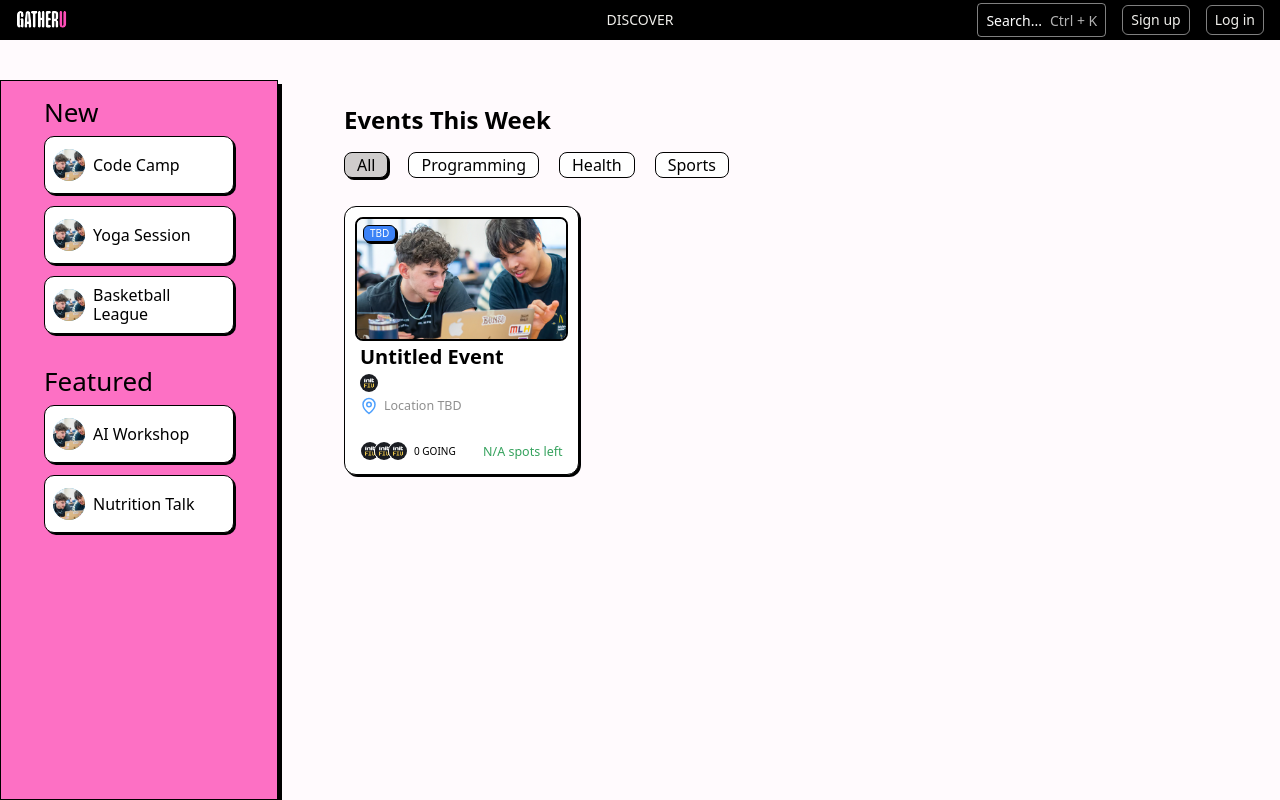
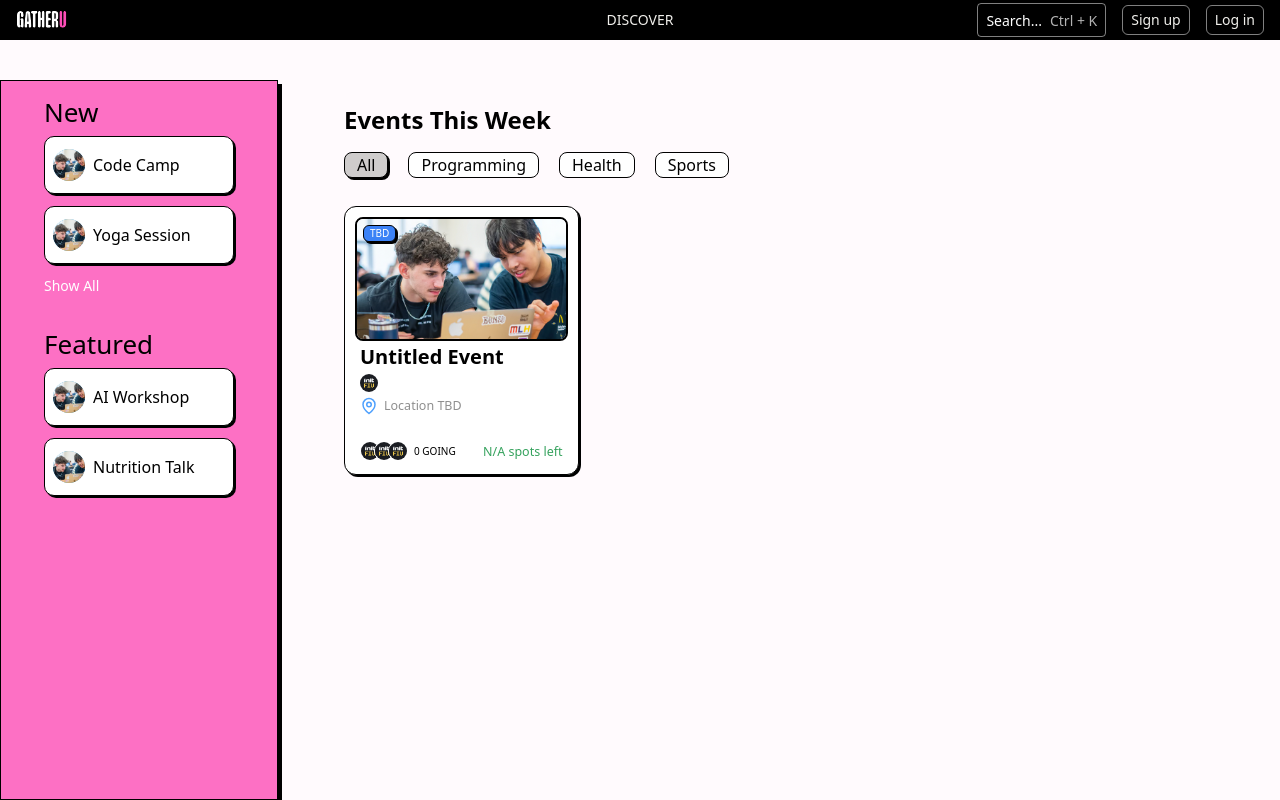
Before and after one commit to hpitta26/club-event-hub, a React (Vite) app in the folder frontend/: page /discover in a window 1280 px wide. Built offline with nearby package versions, Linux system fonts and the light colour scheme; no server answers.

Commit message:
Add Show All/Show Less toggle functionality

```diff
--- a/frontend/src/components/discover/NewSidebar.jsx
+++ b/frontend/src/components/discover/NewSidebar.jsx
@@ -1,27 +1,73 @@
-import React from "react";
+import React, { useState } from "react";
 import dummyEventCardCover from "../../assets/dummyEventCardCover.jpg";
 import NewSidebarCard from "./NewSidebarCard";
 
 const NewSidebar = () => {
   const newEvents = [
-    { id: 1, title: "Code Camp", date: "Aug 20 - 5:00 PM", host: "CodeHub", image: dummyEventCardCover },
-    { id: 2, title: "Yoga Session", date: "Aug 21 - 6:00 PM", host: "Wellness Club", image: dummyEventCardCover },
-    { id: 3, title: "Basketball League", date: "Aug 22 - 7:00 PM", host: "Sports Society", image: dummyEventCardCover },
+    {
+      id: 1,
+      title: "Code Camp",
+      date: "Aug 20 - 5:00 PM",
+      host: "CodeHub",
+      image: dummyEventCardCover,
+    },
+    {
+      id: 2,
+      title: "Yoga Session",
+      date: "Aug 21 - 6:00 PM",
+      host: "Wellness Club",
+      image: dummyEventCardCover,
+    },
+    {
+      id: 3,
+      title: "Study Session",
+      date: "Aug 22 - 6:00 PM",
+      host: "Study Club",
+      image: dummyEventCardCover,
+    },
   ];
 
   const featuredEvents = [
-    { id: 4, title: "AI Workshop", date: "Aug 23 - 4:00 PM", host: "Tech Innovators", image: dummyEventCardCover },
-    { id: 5, title: "Nutrition Talk", date: "Aug 24 - 5:30 PM", host: "Healthy Living", image: dummyEventCardCover },
+    {
+      id: 4,
+      title: "AI Workshop",
+      date: "Aug 23 - 4:00 PM",
+      host: "Tech Innovators",
+      image: dummyEventCardCover,
+    },
+    {
+      id: 5,
+      title: "Nutrition Talk",
+      date: "Aug 24 - 5:30 PM",
+      host: "Healthy Living",
+      image: dummyEventCardCover,
+    },
   ];
+
+  const initialShowNewCardsLimit = 2;
+  const [showNewCardsLimit, setShowNewCardsLimit] = useState(
+    initialShowNewCardsLimit
+  );
+
+  // If the limit is equal to the initial limit, show all events, otherwise show the initial limit
+  const toggleNewEvents = () => {
+    setShowNewCardsLimit((prevLimit) =>
+      prevLimit === initialShowNewCardsLimit
+        ? newEvents.length
+        : initialShowNewCardsLimit
+    );
+  };
 
   return (
     <div className="absolute w-[278px] h-[calc(100vh-80px)] top-[80px] left-0 bg-[rgba(253,78,183,0.8)] border border-black shadow-[4px_4px_0px_#000000] p-4">
       {/* New Events Section */}
       <div className="flex flex-col items-center">
         <div>
-          <h2 className="font-normal text-[26px] leading-[31px] text-black mb-2">New</h2>
+          <h2 className="font-normal text-[26px] leading-[31px] text-black mb-2">
+            New
+          </h2>
           <div className="flex flex-col gap-3">
-            {newEvents.map((event) => (
+            {newEvents.slice(0, showNewCardsLimit).map((event) => (
               <NewSidebarCard
                 key={event.id}
                 name={event.title}
@@ -29,13 +75,28 @@ const NewSidebar = () => {
               />
             ))}
           </div>
+          {/* Only show the button if there are more events than the initial limit */}
+          {newEvents.length > initialShowNewCardsLimit && (
+            <button>
+              <p
+                className="mt-3 text-white hover:text-sky-100 text-sm font-medium"
+                onClick={toggleNewEvents}
+              >
+                {showNewCardsLimit === initialShowNewCardsLimit
+                  ? "Show All"
+                  : "Show Less"}
+              </p>
+            </button>
+          )}
         </div>
       </div>
 
       {/* Featured Events Section */}
       <div className="flex flex-col items-center">
         <div className="mt-8">
-          <h2 className="font-normal text-[26px] leading-[31px] text-black mb-2">Featured</h2>
+          <h2 className="font-normal text-[26px] leading-[31px] text-black mb-2">
+            Featured
+          </h2>
           <div className="flex flex-col gap-3">
             {featuredEvents.map((event) => (
               <NewSidebarCard
```
